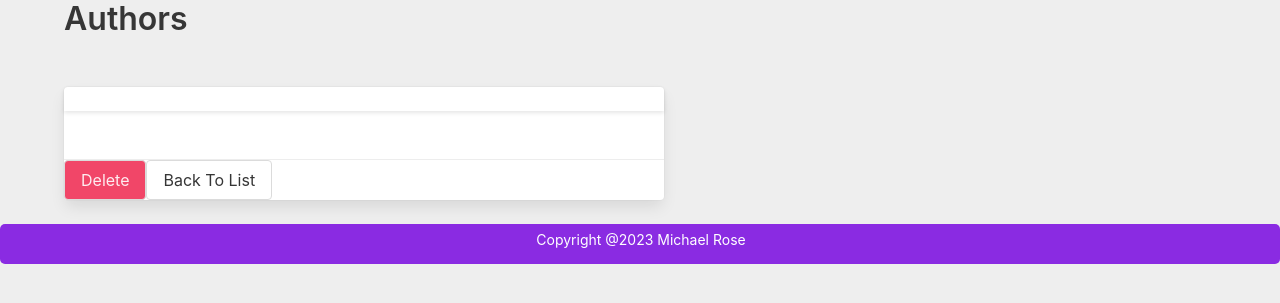
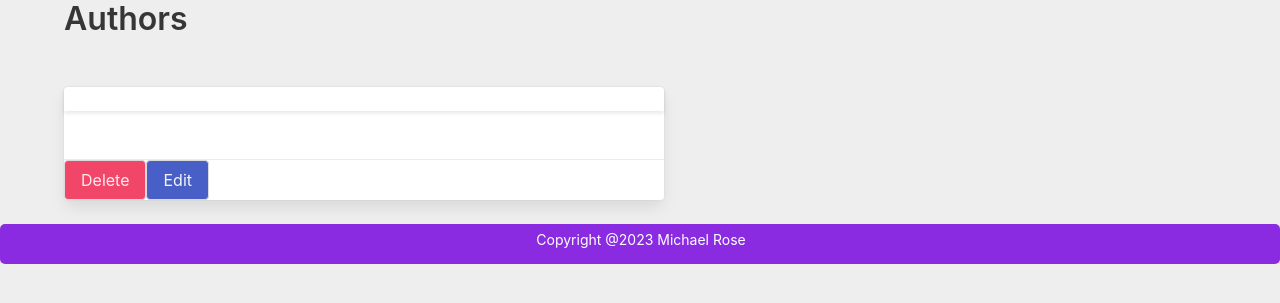
Before and after one commit to michaelmrose/book_collector, a Django app: template collector/collection/templates/collection/author_detail.html in a window 1280 px wide. Shown: the part 53-356 px from the top of the page. Run offline with Django 4.2, Linux system fonts and the light colour scheme; the template is opened without the code that fills it, so the values that code supplies are empty.

Commit message:
added update author

```diff
--- a/collector/collection/templates/collection/author_detail.html
+++ b/collector/collection/templates/collection/author_detail.html
@@ -25,7 +25,7 @@
     </div>
     <div class="card-footer">
         <a class="button has-text-danger-light has-background-danger" href="/authors/{{author.id}}/delete/">Delete</a>
-        <a class="button " href="/authors/">Back To List</a>
+        <a class="button has-text-light has-background-link" href="/authors/{{author.id}}/update/">Edit</a>
     </div>
 </div>
 {% endblock %}
--- a/collector/collection/templates/collection/author_form.html
+++ b/collector/collection/templates/collection/author_form.html
@@ -11,7 +11,7 @@
     <table>
         {{form.as_table}}
     </table>
-
+    <input type="submit" class="button mt-5 has-background-primary has-text-light" value="Submit">
 
 </form>
 {% endblock %}
--- a/collector/collection/views.py
+++ b/collector/collection/views.py
@@ -67,3 +67,5 @@ class AuthorDelete(DeleteView):
 
 class AuthorUpdate(UpdateView):
     model = Author
+    fields = ["name"]
+    success_url = "/authors/"
```
